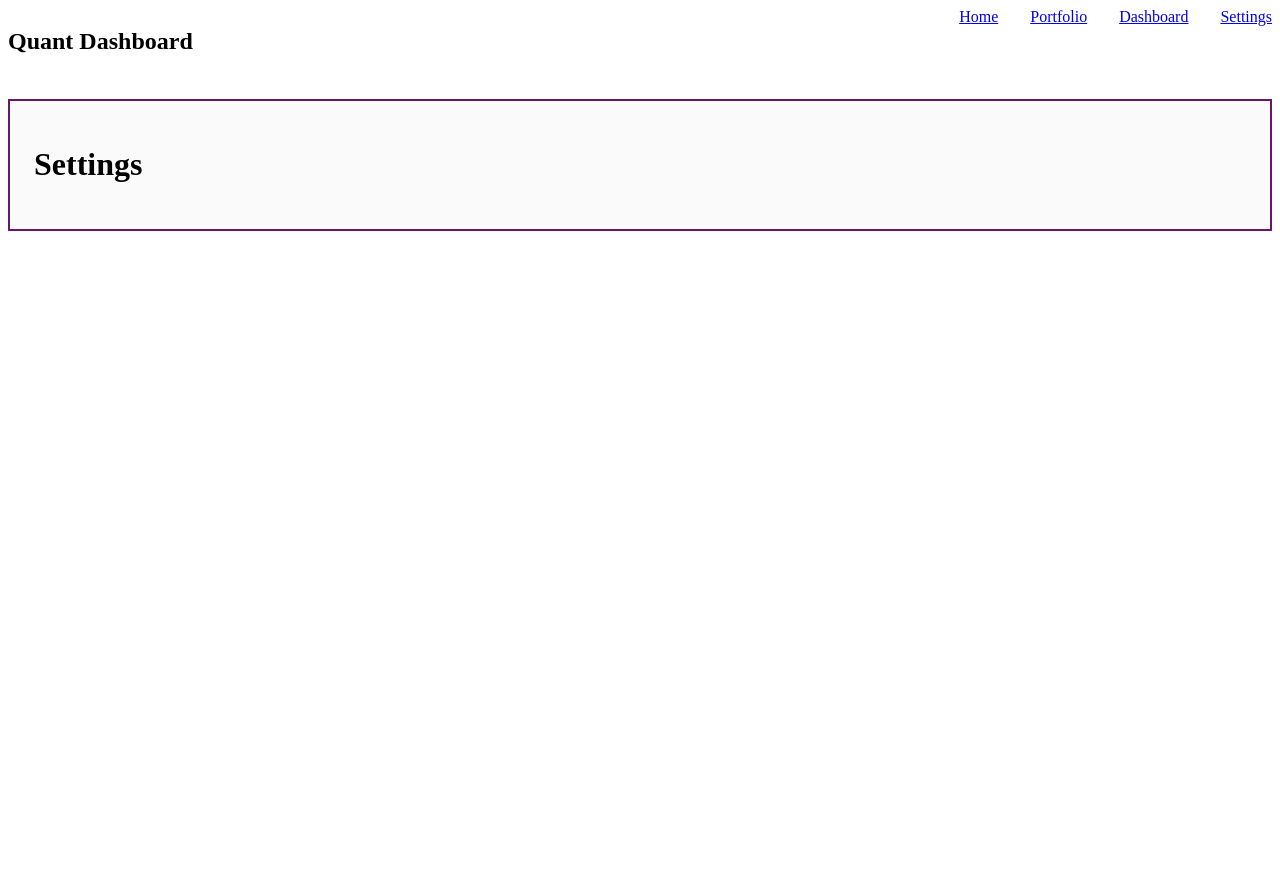
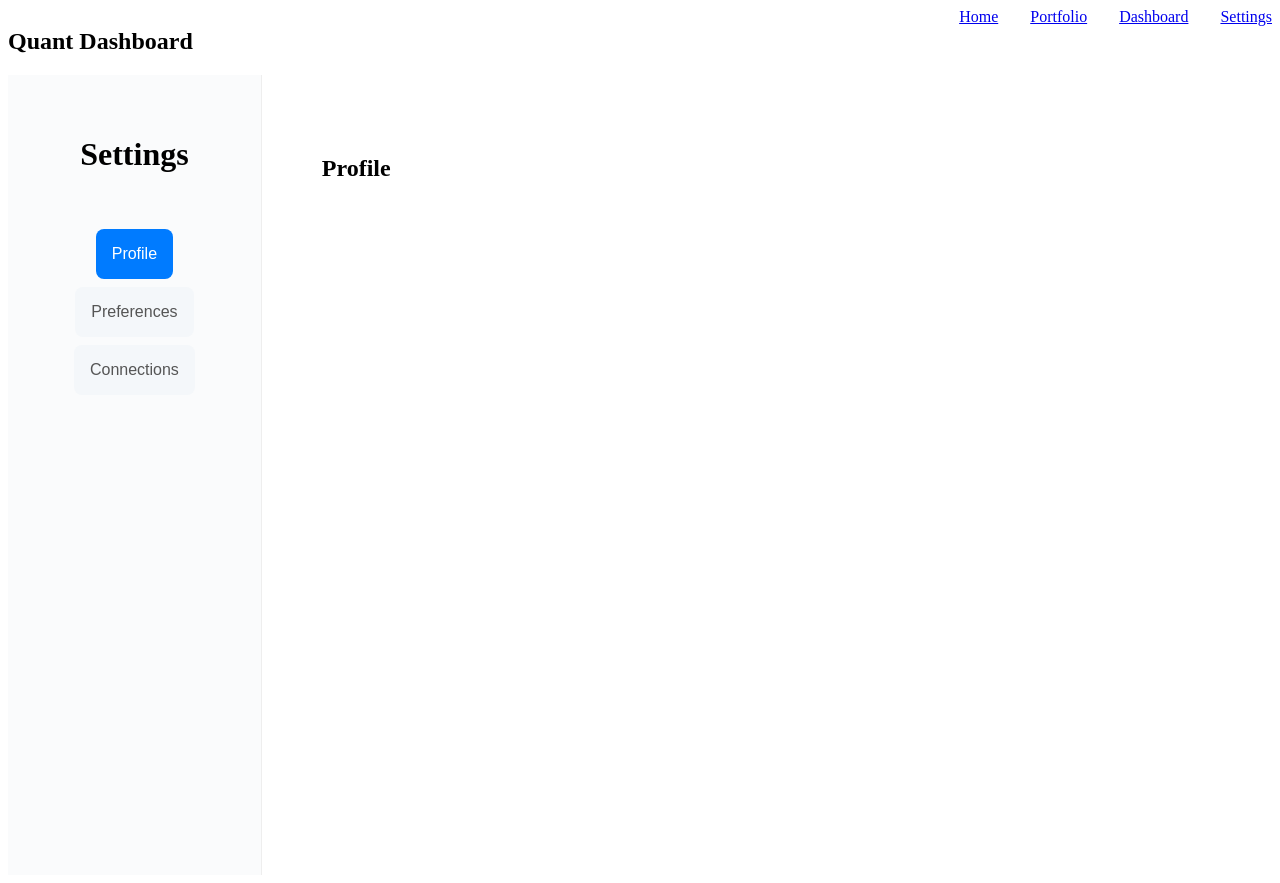
Before and after one commit to sahleone/quantDashBoard, a React (Vite) app in the folder quantDashBoard/: page /settings in a window 1280 px wide. Before the commit the page ends 800 px from the top, so only its background shows below. Built offline with nearby package versions, Linux system fonts and the light colour scheme; no server answers; what snaptrade-typescript-sdk would draw is missing.

Commit message:
Enhance Settings component with tabbed navigation and updated styles for improved layout and user experience

```diff
--- /dev/null
+++ b/quantDashBoard/src/components/Connections.jsx
@@ -0,0 +1,14 @@
+import { useState } from "react";
+import "./Connections.css";
+
+function Connections() {
+
+  return (
+
+    <div className="connections">
+      <h2>Connections</h2>
+    </div>
+  );
+}
+
+export default Connections;
--- /dev/null
+++ b/quantDashBoard/src/components/Preferences.jsx
@@ -0,0 +1,14 @@
+import { useState } from "react";
+import "./Preferences.css";
+
+function Preferences() {
+
+  return (
+
+    <div className="preferences">
+      <h2>Preferences</h2>
+    </div>
+  );
+}
+
+export default Preferences;
--- /dev/null
+++ b/quantDashBoard/src/components/Profile.jsx
@@ -0,0 +1,14 @@
+import { useState } from "react";
+import "./Profile.css";
+
+function Profile() {
+
+  return (
+
+    <div className="profile">
+      <h2>Profile</h2>
+    </div>
+  );
+}
+
+export default Profile;
--- a/quantDashBoard/src/pages/Settings.css
+++ b/quantDashBoard/src/pages/Settings.css
@@ -1,6 +1,59 @@
 .settings {
-  border: 2px solid #6a1465;
-  background: #fafafa;
-  padding: 24px;
-  margin: 24px 0;
+  display: flex;
+  height: 100vh;
+  min-height: 500px;
 }
+
+.settings-container {
+  display: flex;
+  flex-direction: column;
+  align-items: center;
+  background: #fafbfc;
+  border-right: 1px solid #eee;
+  padding: 40px 0;
+  width: 20%;
+}
+
+.settings-container h1 {
+  font-size: 2rem;
+  margin-bottom: 2rem;
+}
+
+.settings-container ul {
+  list-style: none;
+  padding: 0;
+  width: 100%;
+}
+
+.settings-container li {
+  margin: 0.5rem 0;
+  width: 100%;
+  text-align: center;
+}
+
+.settings-btn {
+  padding: 1rem;
+  background: #f4f7fa;
+  border: none;
+  border-radius: 8px;
+  font-size: 1rem;
+  cursor: pointer;
+  transition: all 0.2s ease;
+  color: #555;
+}
+
+.settings-btn:hover {
+  background: #e9ecef;
+}
+
+.settings-btn.active {
+  background: #007bff;
+  color: white;
+}
+
+.settings-content {
+  padding: 60px;
+  display: flex;
+  flex-direction: column;
+  background: #fff;
+}
--- a/quantDashBoard/src/pages/Settings.jsx
+++ b/quantDashBoard/src/pages/Settings.jsx
@@ -1,12 +1,61 @@
 import "./Settings.css";
-
+import { useReducer } from "react";
+import Profile from "../components/Profile";
+import Preferences from "../components/Preferences";
+import Connections from "../components/Connections";
 
 function Settings() {
+  const [activeTab, setActiveTab] = useReducer((prev, next) => next, "profile");
+
+  const renderContent = () => {
+    switch (activeTab) {
+      case "profile":
+        return <Profile />;
+      case "preferences":
+        return <Preferences />;
+      case "connections":
+        return <Connections />;
+      default:
+        return <Profile />;
+    }
+  };
+
+  const isActive = (tab) => {
+    return activeTab === tab ? "active" : "";
+  };
 
   return (
     <div className="settings">
-      <h1>Settings</h1>
-      <p></p>
+      <div className="settings-container">
+        <h1>Settings</h1>
+        <ul>
+          <li>
+            <button
+              className={`settings-btn ${isActive("profile")}`}
+              onClick={() => setActiveTab("profile")}
+            >
+              Profile
+            </button>
+          </li>
+          <li>
+            <button
+              className={`settings-btn ${isActive("preferences")}`}
+              onClick={() => setActiveTab("preferences")}
+            >
+              Preferences
+            </button>
+          </li>
+          <li>
+            <button
+              className={`settings-btn ${isActive("connections")}`}
+              onClick={() => setActiveTab("connections")}
+            >
+              Connections
+            </button>
+          </li>
+        </ul>
+      </div>
+      <section className="settings-content">{renderContent()}</section>
     </div>
   );
 }
```
Also changed, not shown: quantDashBoard/src/components/Connections.css (added), quantDashBoard/src/components/Preferences.css (added), quantDashBoard/src/components/Profile.css (added).
